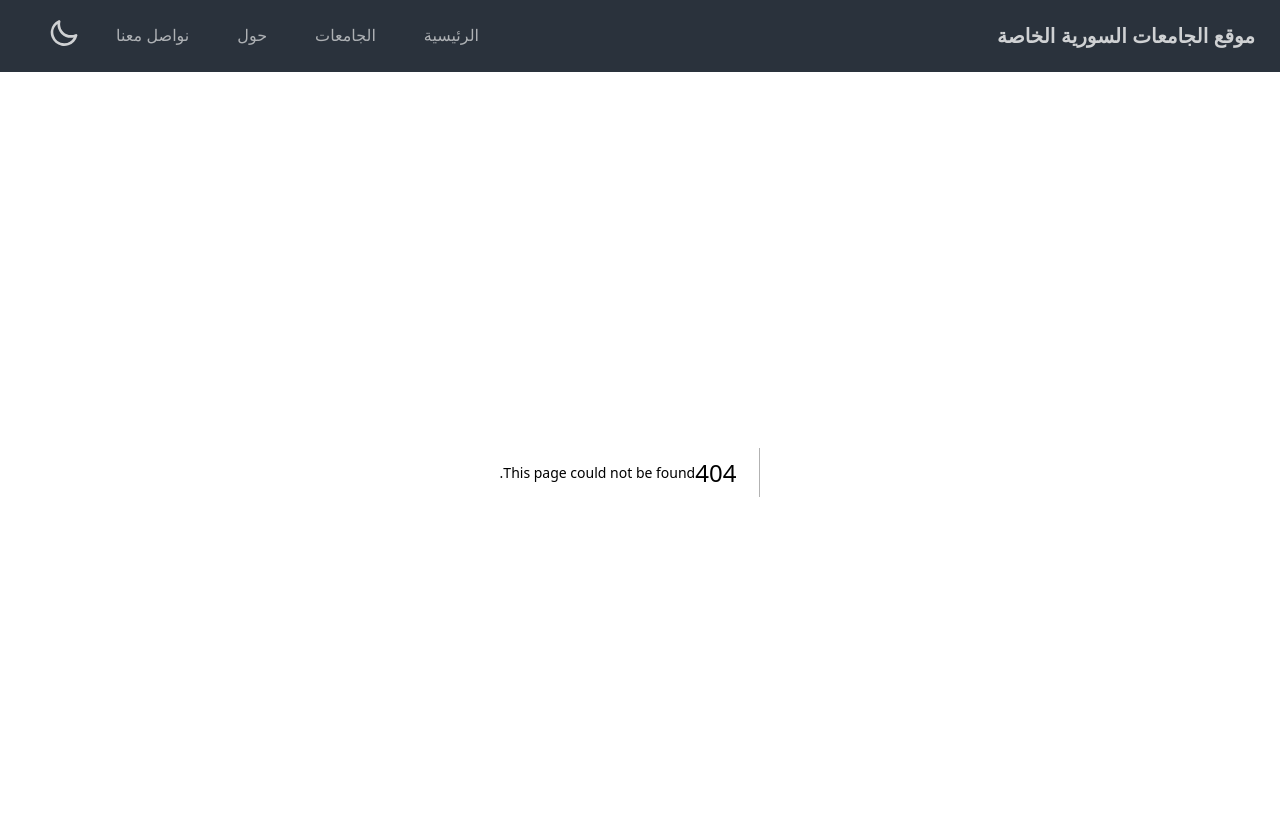
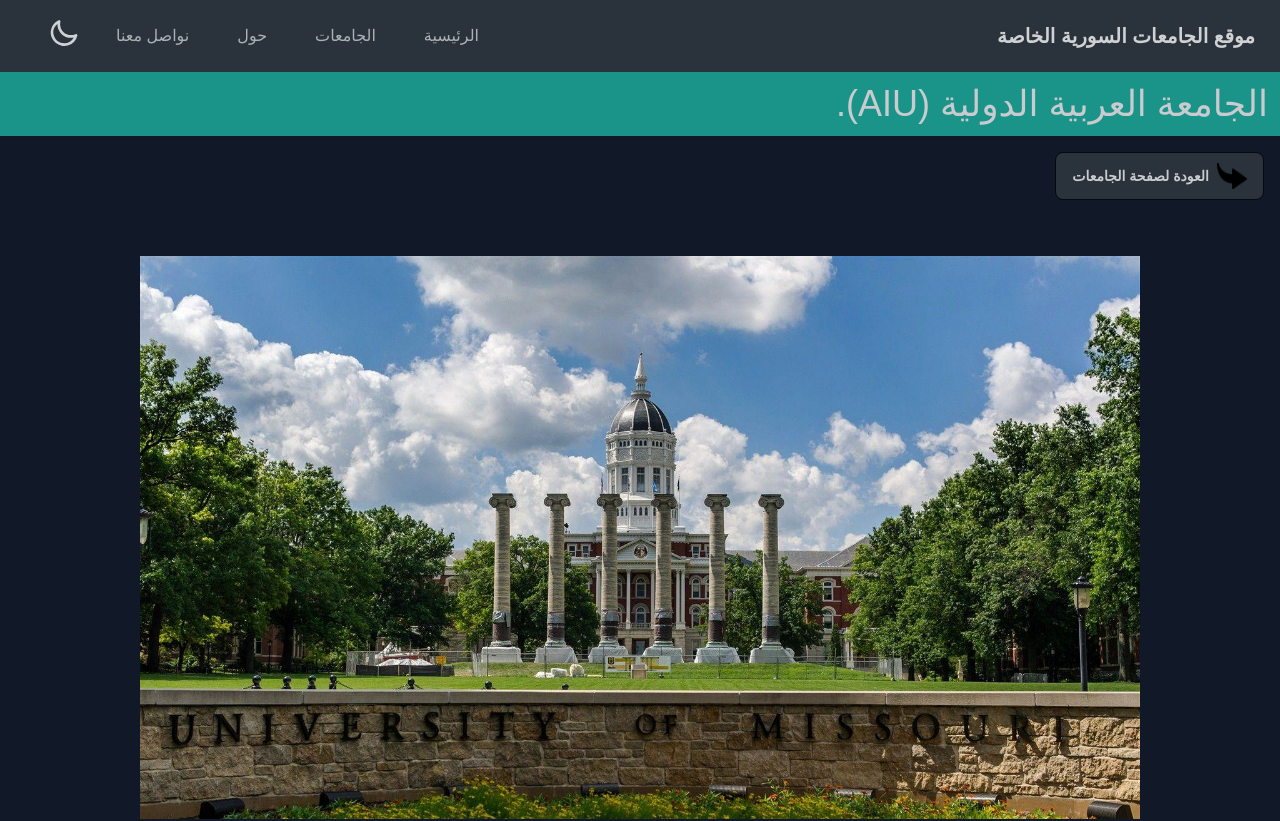
Before and after one commit to MHD-HSN-TD/spus, a Next.js app: page /unis/1 in a window 1280 px wide. Before the commit this address had no page. Shown: the top 821 px of the page. Built offline with nearby package versions, Linux system fonts and the light colour scheme; a web font is replaced by a local one.

Commit message:
change the "portfolio" to "unis"

```diff
--- a/src/app/(dynamic)/portfolio/[uni_id]/page.jsx
+++ b/src/app/(dynamic)/unis/[uni_id]/page.jsx
@@ -35,7 +35,7 @@
             {/* the header and the bach button */}
             <div>
                 <h1 className=" bg-accent-focus text-4xl p-3 ">{uni.name}</h1>
-                <Link href={'/portfolio'} className=" btn bg-neutral m-4" >
+                <Link href={'/unis'} className=" btn bg-neutral m-4" >
                     <Image src={'/images/back.png'} width={30} height={30} />
                     <div className=""> العودة لصفحة الجامعات</div>
                 </Link>
--- a/src/app/(dynamic)/portfolio/page.jsx
+++ b/src/app/(dynamic)/unis/page.jsx
@@ -6,7 +6,7 @@
     title: ' الجامعات',
     description: 'الموقع الأول في سورية للجامعات السورية الخاصة',
 }
-const Portfolio = () => {
+const Unis = () => {
     // console.log('ss', image)
     return (
         <div className="  ">
@@ -16,7 +16,7 @@
             <div className="grid gap-x-24 gap-y-10 lg:grid-cols-2 py-10 m-10 0">
                 {unv.map(el => {
                     return (
-                        <Link href={`/portfolio/${el.id}`} id={el.id}>
+                        <Link href={`/unis/${el.id}`} id={el.id}>
                             <Card
                                 id={el.id}
                                 name={el.name}
@@ -34,4 +34,4 @@
     )
 }
 
-export default Portfolio
+export default Unis
--- a/src/app/page.jsx
+++ b/src/app/page.jsx
@@ -13,7 +13,7 @@
 
           <p className="py-10  text-xl">{SubTitle}</p>
           <div className='flex align-middle justify-center lg:block '>
-            <Link href={'/portfolio'}>
+            <Link href={'/unis'}>
               <button className="btn btn-success sm:mx-auto" >ابدأ  من هنا </button>
             </Link>
           </div>
--- a/src/components/navBar/data.js
+++ b/src/components/navBar/data.js
@@ -7,7 +7,7 @@
   {
     id: 2,
     name: "الجامعات",
-    href: "/portfolio",
+    href: "/unis",
   },
   {
     id: 3,
```
